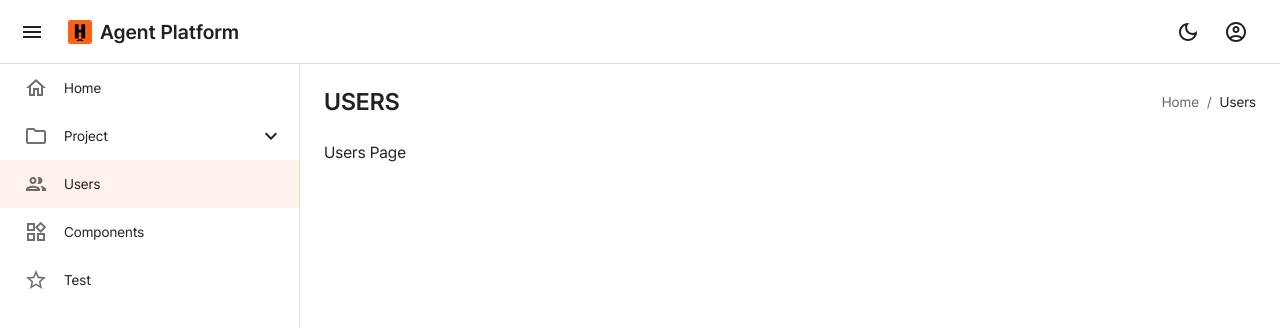
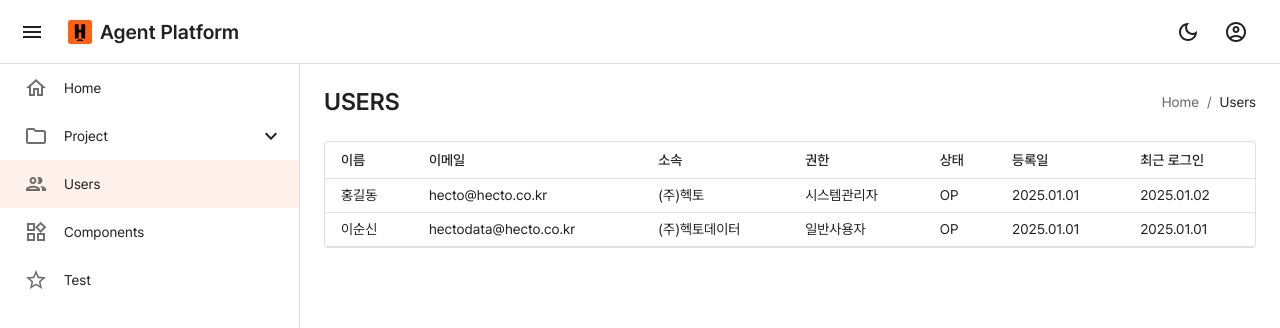
Before and after one commit to kimjaeheebiz/ds2025, a React (Vite) app: page /users in a window 1280 px wide. Shown: the top 328 px of the page. Built offline with nearby package versions, Linux system fonts and the light colour scheme.

Commit message:
페이지 생성 테스트(users, test)

```diff
--- a/src/api/figma/config.ts
+++ b/src/api/figma/config.ts
@@ -27,7 +27,7 @@ export const FIGMA_CONFIG = {
         // Pages (Frame)
         pages: {
             // project: '166:6455',
-            // users: '598:3722',
+            users: '598:3722',
             // components: '286:6314',
             test: '860:6675',
         },
--- a/src/pages/test/Test.tsx
+++ b/src/pages/test/Test.tsx
@@ -1,6 +1,13 @@
 import React from 'react';
 import {
     Box,
+    TableContainer,
+    Paper,
+    Table,
+    TableHead,
+    TableRow,
+    TableCell,
+    TableBody,
     Stack,
     Avatar,
     IconButton,
@@ -10,7 +17,6 @@ import {
     CardHeader,
     CardContent,
     CardActions,
-    CardMedia,
 } from '@mui/material';
 import { SettingsOutlined, ChevronRight, Settings } from '@mui/icons-material';
 
@@ -32,6 +38,51 @@ export const Test: React.FC = () => {
                     gap: 3,
                 }}
             >
+                <TableContainer
+                    component={Paper}
+                    elevation={0}
+                    variant="outlined"
+                    sx={{
+                        backgroundColor: 'background.paper-elevation-0',
+                    }}
+                >
+                    <Table size="small">
+                        <TableHead>
+                            <TableRow>
+                                <TableCell>Title</TableCell>
+                                <TableCell>Head</TableCell>
+                                <TableCell>Head</TableCell>
+                                <TableCell>Head 4</TableCell>
+                                <TableCell>Head</TableCell>
+                                <TableCell>Head</TableCell>
+                                <TableCell>Head</TableCell>
+                                <TableCell>Head</TableCell>
+                            </TableRow>
+                        </TableHead>
+                        <TableBody>
+                            <TableRow>
+                                <TableCell>Cell</TableCell>
+                                <TableCell>Cell</TableCell>
+                                <TableCell>Cell</TableCell>
+                                <TableCell>Cell</TableCell>
+                                <TableCell>Cell</TableCell>
+                                <TableCell>Cell</TableCell>
+                                <TableCell>Cell</TableCell>
+                                <TableCell>Cell</TableCell>
+                            </TableRow>
+                            <TableRow>
+                                <TableCell>Cell</TableCell>
+                                <TableCell>Cell</TableCell>
+                                <TableCell>Cell</TableCell>
+                                <TableCell>Cell</TableCell>
+                                <TableCell>Cell</TableCell>
+                                <TableCell>Cell</TableCell>
+                                <TableCell>Cell</TableCell>
+                                <TableCell>Cell</TableCell>
+                            </TableRow>
+                        </TableBody>
+                    </Table>
+                </TableContainer>
                 <Stack
                     direction="row"
                     spacing={2}
--- a/src/pages/users/Users.tsx
+++ b/src/pages/users/Users.tsx
@@ -1,10 +1,17 @@
 import React from 'react';
-import { Box, Card, CardContent, CardActions, CardHeader, CardMedia } from '@mui/material';
+import {
+    Box,
+    TableContainer,
+    Paper,
+    Table,
+    TableHead,
+    TableRow,
+    TableCell,
+    TableBody,
+} from '@mui/material';
 
-// Import API functions and types
-// TODO: API 모듈이 구현되면 주석 해제
-// import { fetchUsers, createUser, updateUser, deleteUser } from '@/api/users';
-import { UsersPageState, UsersTableProps, UsersApiResponse } from './Users.types';
+// Import page-specific types
+import { UsersPageState } from './Users.types';
 
 export const Users: React.FC = () => {
     return (
@@ -14,7 +21,48 @@ export const Users: React.FC = () => {
                 minHeight: '100%',
             }}
         >
-            Users Page
+            <TableContainer
+                component={Paper}
+                elevation={0}
+                variant="outlined"
+                sx={{
+                    backgroundColor: 'background.paper-elevation-0',
+                }}
+            >
+                <Table size="small">
+                    <TableHead>
+                        <TableRow>
+                            <TableCell>이름</TableCell>
+                            <TableCell>이메일</TableCell>
+                            <TableCell>소속</TableCell>
+                            <TableCell>권한</TableCell>
+                            <TableCell>상태</TableCell>
+                            <TableCell>등록일</TableCell>
+                            <TableCell>최근 로그인</TableCell>
+                        </TableRow>
+                    </TableHead>
+                    <TableBody>
+                        <TableRow>
+                            <TableCell>홍길동</TableCell>
+                            <TableCell>hecto@hecto.co.kr</TableCell>
+                            <TableCell>(주)헥토</TableCell>
+                            <TableCell>시스템관리자</TableCell>
+                            <TableCell>OP</TableCell>
+                            <TableCell>2025.01.01</TableCell>
+                            <TableCell>2025.01.02</TableCell>
+                        </TableRow>
+                        <TableRow>
+                            <TableCell>이순신</TableCell>
+                            <TableCell>hectodata@hecto.co.kr</TableCell>
+                            <TableCell>(주)헥토데이터</TableCell>
+                            <TableCell>일반사용자</TableCell>
+                            <TableCell>OP</TableCell>
+                            <TableCell>2025.01.01</TableCell>
+                            <TableCell>2025.01.01</TableCell>
+                        </TableRow>
+                    </TableBody>
+                </Table>
+            </TableContainer>
         </Box>
     );
 };
--- a/src/pages/users/Users.types.ts
+++ b/src/pages/users/Users.types.ts
@@ -44,8 +44,6 @@ export interface CreateUserRequest {
     permission: 'user' | 'admin';
 }
 
-export type ControlareaProps = object;
-
-export type PaperProps = object;
+export type TablecontainerProps = object;
 
 export type UsersProps = object;
```
